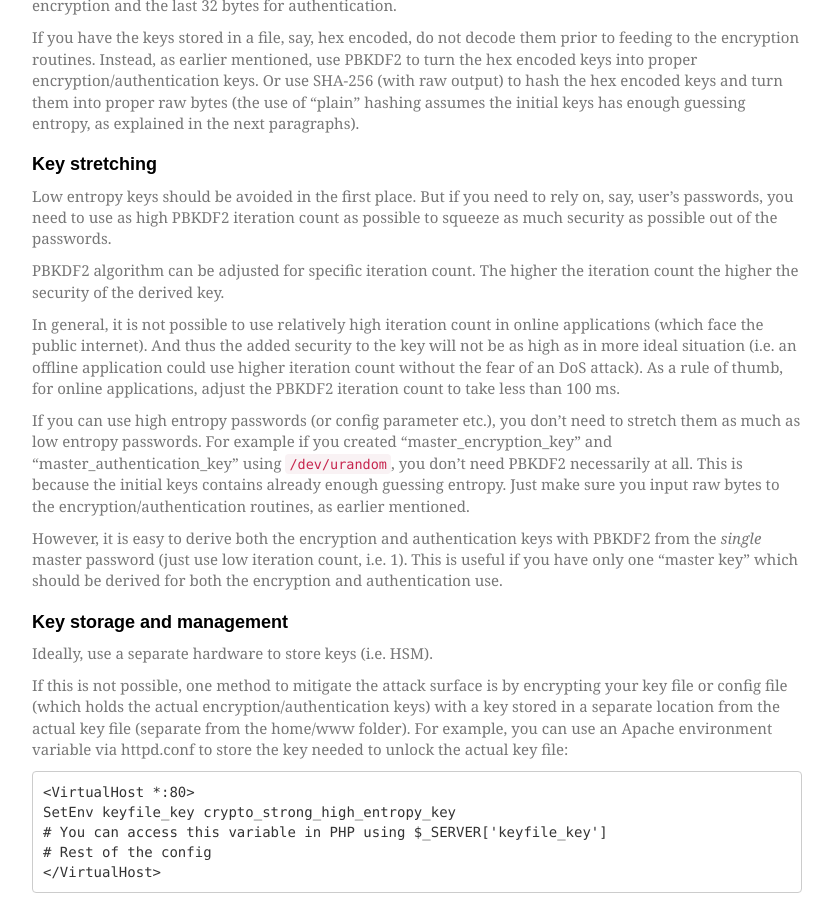
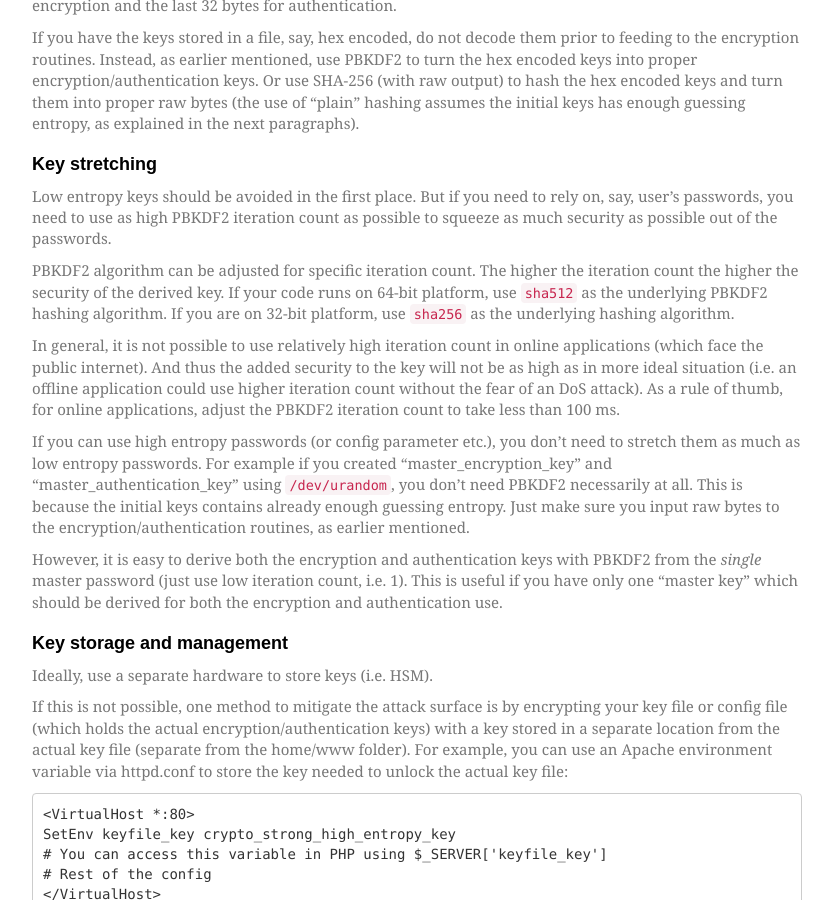
Before and after one commit to timoh6/timoh6.github.com, a Jekyll site: the page built from _posts/2014-06-16-PHP-data-encryption-cheatsheet.md, in a window 1280 px wide and 900 px high, scrolled down 1656 px. Shown: the whole window, without its empty margins (223-1056 px from the left). Built offline with Jekyll 4.4.1, drawn with Linux system fonts in a browser that asks for light colours; some web fonts are replaced; comment, search, counter and statistics services are not loaded.

Commit message:
Revise post

```diff
--- a/_posts/2014-06-16-PHP-data-encryption-cheatsheet.md
+++ b/_posts/2014-06-16-PHP-data-encryption-cheatsheet.md
@@ -74,7 +74,7 @@ If you have the keys stored in a file, say, hex encoded, do not decode them prio
 
 Low entropy keys should be avoided in the first place. But if you need to rely on, say, user's passwords, you need to use as high PBKDF2 iteration count as possible to squeeze as much security as possible out of the passwords.
 
-PBKDF2 algorithm can be adjusted for specific iteration count. The higher the iteration count the higher the security of the derived key.
+PBKDF2 algorithm can be adjusted for specific iteration count. The higher the iteration count the higher the security of the derived key. If your code runs on 64-bit platform, use `sha512` as the underlying PBKDF2 hashing algorithm. If you are on 32-bit platform, use `sha256` as the underlying hashing algorithm.
 
 In general, it is not possible to use relatively high iteration count in online applications (which face the public internet). And thus the added security to the key will not be as high as in more ideal situation (i.e. an offline application could use higher iteration count without the fear of an DoS attack). As a rule of thumb, for online applications, adjust the PBKDF2 iteration count to take less than 100 ms.
 
```
